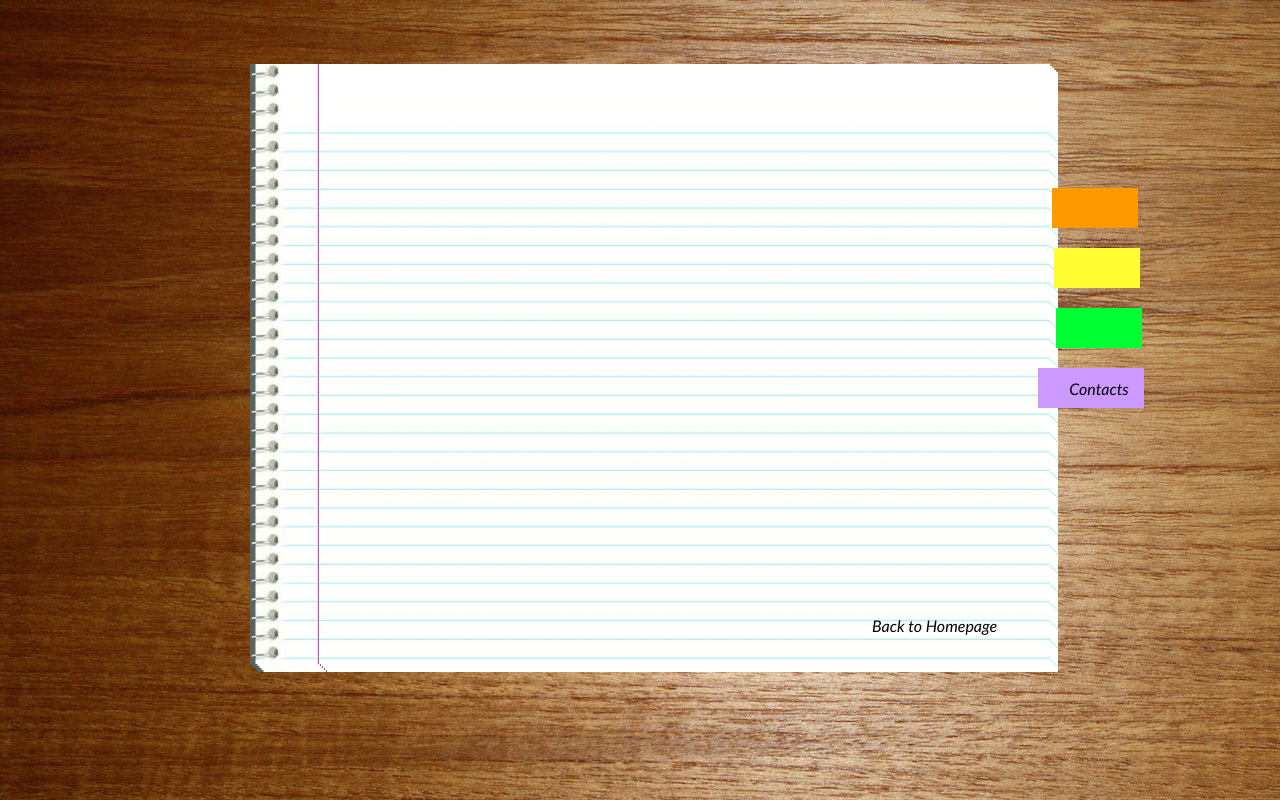
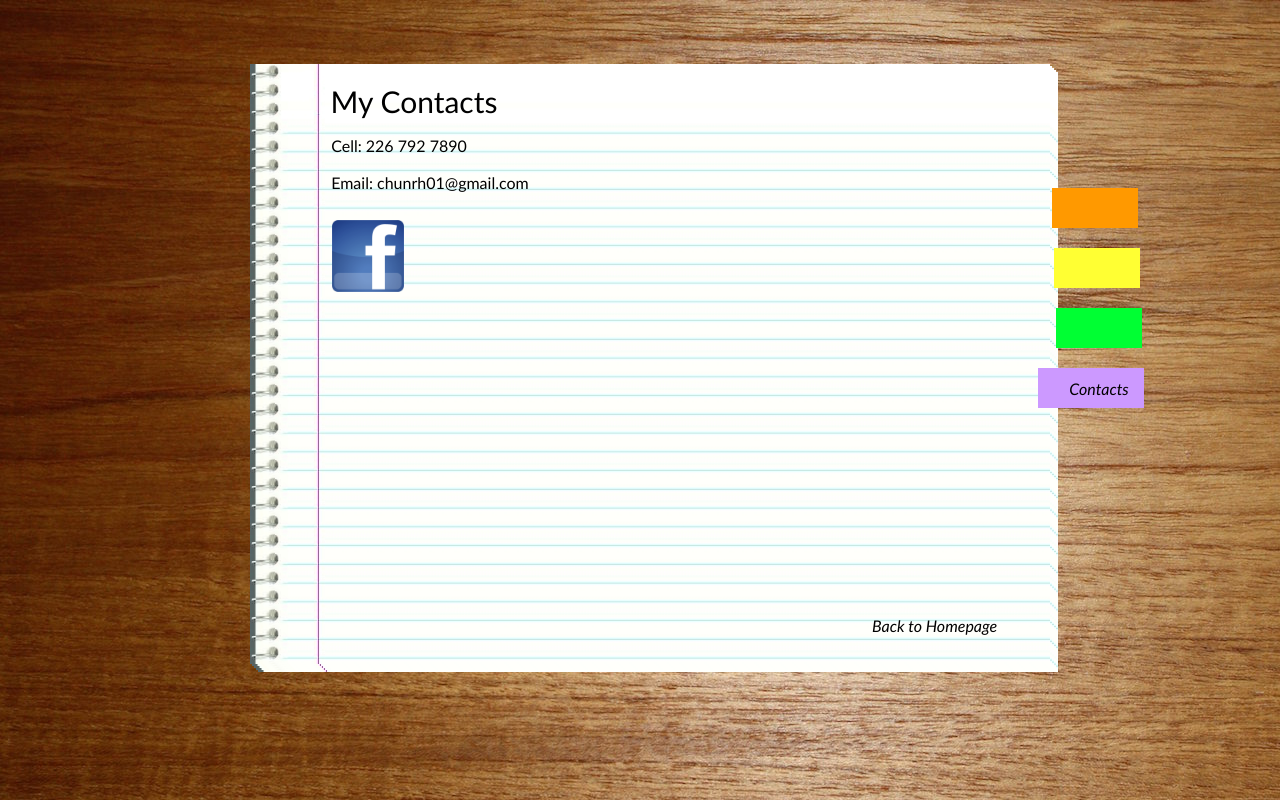
Before and after one commit to rhchun/rhchun.github.io, a plain HTML site: page contacts.html in a window 1280 px wide. Drawn offline with Linux system fonts and the light colour scheme.

Commit message:
Update contacts.html

```diff
--- a/contacts.html
+++ b/contacts.html
@@ -5,6 +5,10 @@
 		<title>Projects</title>
 	</head>
 	<body>
+		<p id="header">My Contacts</p>
+		<p id="desc">Cell: 226 792 7890</p>
+		<p id="desc2">Email: chunrh01@gmail.com</p>
+		<a href="https://www.facebook.com/chunrh01"><img id="facebook" src="/images/facebook.png" alt="facebook" style="position: absolute; top: 8px; left: 8px; z-index: 11;"/></a>
 		<img src="/images/bg_notebook.jpg" style="position: absolute; top: 0; left: 0; z-index: 2;"/>
 		<img src="/images/bg_notebook.jpg" style="position: absolute; top: 2px; left: 2px; z-index: 0;"/>
 		<img src="/images/bg_notebook.jpg" style="position: absolute; top: 4px; left: 4px; z-index: -2;"/>
```
